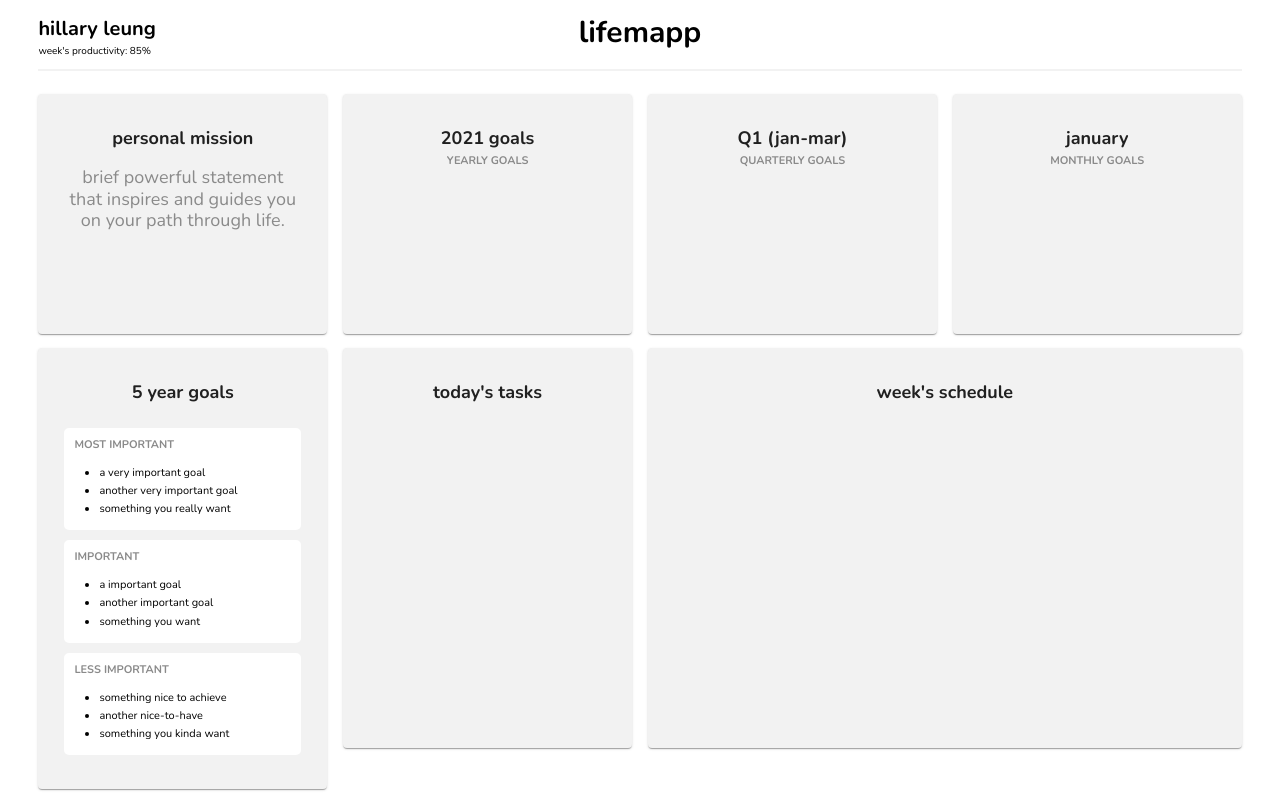
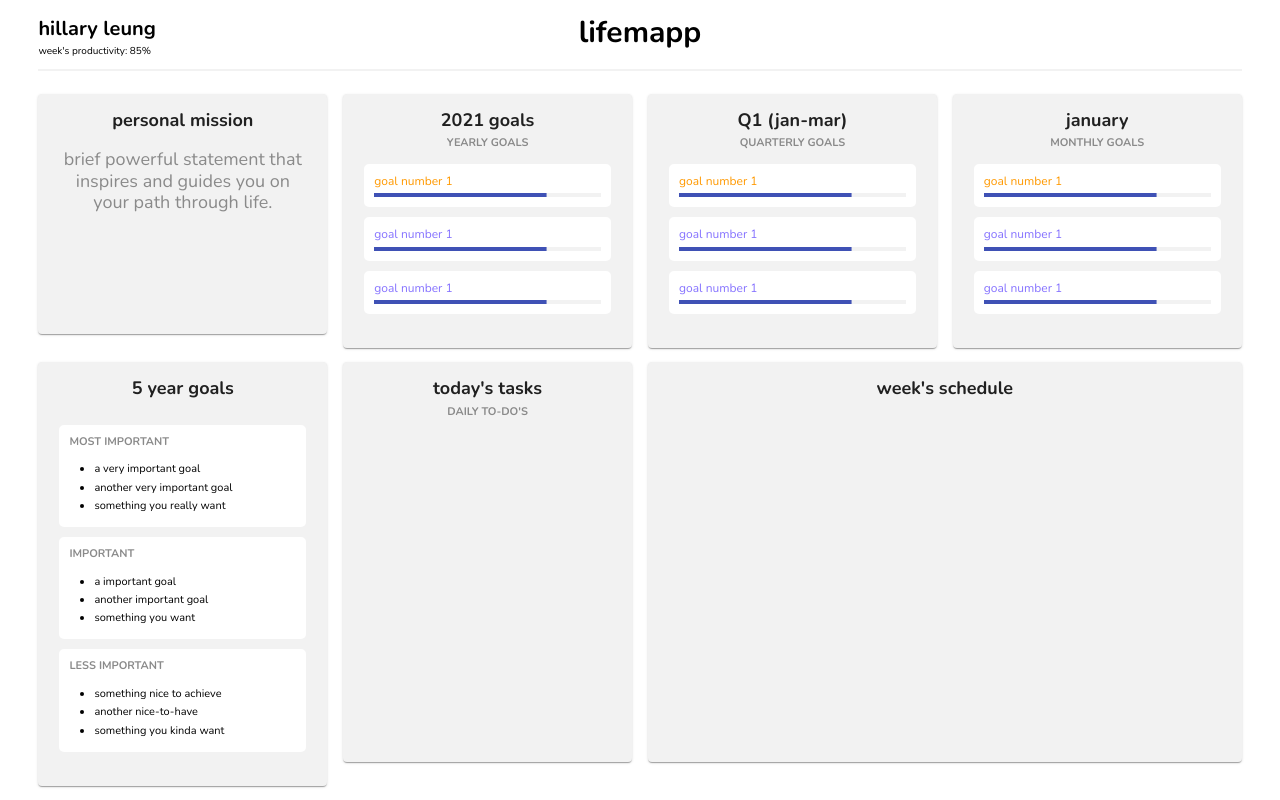
Before and after one commit to EdwardBurns10/hackthenorth, a Next.js app in the folder goal-tracker/: page / in a window 1280 px wide. Built offline with nearby package versions, Linux system fonts and the light colour scheme.

Commit message:
add progress bars

```diff
--- a/goal-tracker/package.json
+++ b/goal-tracker/package.json
@@ -9,8 +9,10 @@
   },
   "dependencies": {
     "@material-ui/core": "^4.11.2",
+    "bootstrap": "^4.5.3",
     "next": "10.0.5",
     "react": "17.0.1",
+    "react-bootstrap": "^1.4.3",
     "react-dom": "17.0.1",
     "styled-components": "^5.2.1"
   }
--- a/goal-tracker/pages/index.js
+++ b/goal-tracker/pages/index.js
@@ -3,11 +3,11 @@ import styles from '../styles/Home.module.css'
 import styled from "styled-components"
 import { Container, Grid, Card, CardContent, Typography } from '@material-ui/core'
 import { StylesProvider } from '@material-ui/core/styles';
+import LinearProgress from '@material-ui/core/LinearProgress';
 
 const Content = styled.div`
   && {
     padding: 0 3% 0 3%;
-    //height: 100vh;
   }
 `
 const Name = styled.h2`
@@ -41,12 +41,13 @@ const Headerline = styled.hr`
 const Widget1 = styled(Card)`
   && {
     width: 100%;
-    height: 30vh;
+    min-height: 30vh;
     text-align: center;
     margin-top: 3px;
     margin-bottom: 3px;
-    padding: 0 10px 0 10px;
+    padding: 0 5px 0 5px;
     h3 {
+      margin-top: 0px;
       font-size: 18px;
       font-weight: bold;
       margin-bottom: 5px;
@@ -69,8 +70,9 @@ const Widget2 = styled(Card)`
     text-align: center;
     margin-top: 3px;
     margin-bottom: 3px;
-    padding: 0 10px 0 10px;
+    padding: 0 5px 0 5px;
     h3 {
+      margin-top: 0px;
       font-size: 18px;
       font-weight: bold;
       margin-bottom: 5px;
@@ -105,6 +107,39 @@ const FiveYearGoal = styled.div`
     }
   }
 `
+const ProgressDiv = styled.div`
+  && {
+    text-align: left;
+    background-color: white;
+    padding: 10px;
+    margin: 10px 0;
+    border-radius: 5px;
+    width: 100%;
+  }
+`
+const Progress = styled(LinearProgress)`
+  && {
+    background-color: #F2F2F2;
+    color: white;
+    bar-root: {
+      background-color: white,
+    }
+  }
+`
+const PrimaryGoal = styled.body`
+  && {
+    color: #FF9900;
+    font-size: 12px;
+    padding-bottom: 5px;
+  }
+`
+const SecondaryGoal = styled.body`
+  && {
+    color: #8673FF;
+    font-size: 12px;
+    padding-bottom: 5px;
+  }
+`
 const Home = () => {
   return (
     <Content>
@@ -122,7 +157,7 @@ const Home = () => {
       </Header>
       <Headerline></Headerline>
         <div>
-          <Grid container direction="row" justify="center" alignItems="center" spacing={2}>
+          <Grid container direction="row" justify="center" alignItems="top" spacing={2}>
             <Grid item xs={3}>
               <Widget1 style={{ backgroundColor: "#F2F2F2"}}>
                 <CardContent>
@@ -136,6 +171,18 @@ const Home = () => {
                 <CardContent>
                   <h3>2021 goals</h3>
                   <h4>YEARLY GOALS</h4>
+                  <ProgressDiv>
+                    <PrimaryGoal>goal number 1</PrimaryGoal>
+                    <Progress variant="determinate" value={76} />
+                  </ProgressDiv>
+                  <ProgressDiv>
+                    <SecondaryGoal>goal number 1</SecondaryGoal>
+                    <Progress variant="determinate" value={76} />
+                  </ProgressDiv>
+                  <ProgressDiv>
+                    <SecondaryGoal>goal number 1</SecondaryGoal>
+                    <Progress variant="determinate" value={76} />
+                  </ProgressDiv>
                 </CardContent>
               </Widget1>
             </Grid>
@@ -144,6 +191,18 @@ const Home = () => {
                 <CardContent>
                   <h3>Q1 (jan-mar)</h3>
                   <h4>QUARTERLY GOALS</h4>
+                  <ProgressDiv>
+                    <PrimaryGoal>goal number 1</PrimaryGoal>
+                    <Progress variant="determinate" value={76} />
+                  </ProgressDiv>
+                  <ProgressDiv>
+                    <SecondaryGoal>goal number 1</SecondaryGoal>
+                    <Progress variant="determinate" value={76} />
+                  </ProgressDiv>
+                  <ProgressDiv>
+                    <SecondaryGoal>goal number 1</SecondaryGoal>
+                    <Progress variant="determinate" value={76} />
+                  </ProgressDiv>
                 </CardContent>
               </Widget1>
             </Grid>
@@ -152,6 +211,18 @@ const Home = () => {
                 <CardContent>
                   <h3>january</h3>
                   <h4>MONTHLY GOALS</h4>
+                  <ProgressDiv>
+                    <PrimaryGoal>goal number 1</PrimaryGoal>
+                    <Progress variant="determinate" value={76} />
+                  </ProgressDiv>
+                  <ProgressDiv>
+                    <SecondaryGoal>goal number 1</SecondaryGoal>
+                    <Progress variant="determinate" value={76} />
+                  </ProgressDiv>
+                  <ProgressDiv>
+                    <SecondaryGoal>goal number 1</SecondaryGoal>
+                    <Progress variant="determinate" value={76} />
+                  </ProgressDiv>
                 </CardContent>
               </Widget1>
             </Grid>
@@ -194,6 +265,7 @@ const Home = () => {
               <Widget2 style={{ backgroundColor: "#F2F2F2" }}>
                 <CardContent>
                   <h3>today's tasks</h3>
+                  <h4>DAILY TO-DO'S</h4>
                 </CardContent>
               </Widget2>
             </Grid>
```
Also changed, not shown: 1 other file (tests, documents, lock files or other folders).
